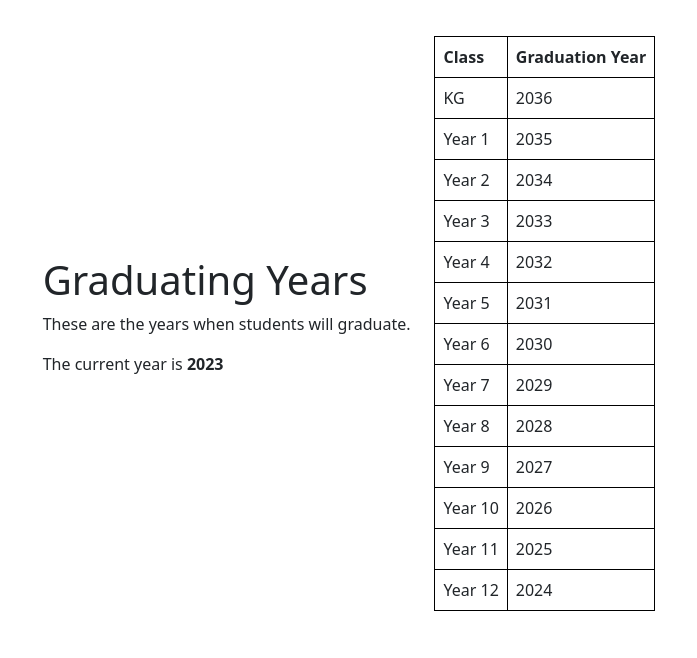
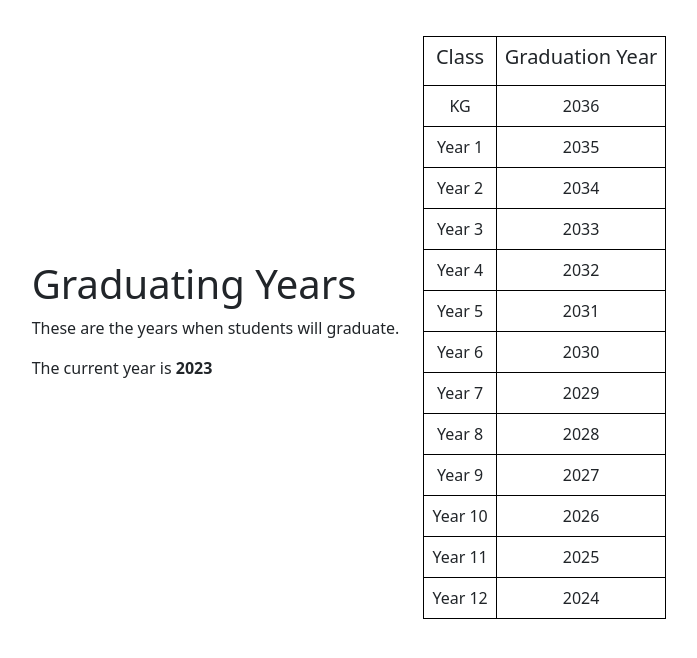
Before and after one commit to rcdjames/GradYears, a plain HTML site: page index.html in a window 1280 px wide. Shown: the whole page, without its empty margins (303-1000 px from the left). Drawn offline with nearby package versions, Linux system fonts and the light colour scheme.

Commit message:
minor styling and js clean up

```diff
--- a/index.html
+++ b/index.html
@@ -5,7 +5,7 @@
     <link href="https://cdn.jsdelivr.net/npm/bootstrap@5.3.0/dist/css/bootstrap.min.css" rel="stylesheet" crossorigin="anonymous">
     <link rel="stylesheet" type="text/css" href="styles.css">
   <body>
-    <div class="contentBlock d-flex flex-grow-1 justify-content-center align-items-center" style="padding: 36px">
+    <div class="d-flex flex-grow-1 justify-content-center align-items-center" style="padding: 36px">
       <div style="padding: 24px;">
         <h1>Graduating Years</h1>
         <p>These are the years when students will graduate.</p>
@@ -13,7 +13,7 @@
         <p id="gradTable"></p>
       </div>
         <table>
-          <tr><th>Class</th><th>Graduation Year</th></tr>
+          <tr><th><h5>Class</h5></th><th><h5>Graduation Year</h5></th></tr>
           <tr><td>KG</td><td id=kgGradYear></td></tr>
           <tr><td>Year 1</td><td id=y1GradYear></td></tr>
           <tr><td>Year 2</td><td id=y2GradYear></td></tr>
@@ -33,11 +33,11 @@
   </head>
   <script src="https://cdn.jsdelivr.net/npm/bootstrap@5.3.0/dist/js/bootstrap.bundle.min.js" crossorigin="anonymous"></script>
   <script>
-    // get the current year in format YYYY
+    // get the current year in format YYYY e.g 2013
     var currentYear = new Date().getFullYear();
 
     // update table elements with calculated graduation years
-    document.getElementById("currentYearIs").innerHTML = "The current year is " + "<b>" + currentYear + "</b>"
+    document.getElementById("currentYearIs").innerHTML = "The current year is " + "<b>" + currentYear + "</b>";
     document.getElementById("kgGradYear").innerText = currentYear + 13;
     document.getElementById("y1GradYear").innerText = currentYear + 12;
     document.getElementById("y2GradYear").innerText = currentYear + 11;
--- a/styles.css
+++ b/styles.css
@@ -1,2 +1,2 @@
-table, th, td { border: 1px solid black; padding: 8px}
-td:hover { background-color: cornflowerblue; color: white }
+table, th, td { border: 1px solid black; padding: 8px; text-align: center; }
+td:hover { background-color: cornflowerblue; color: white; font-weight: 500; }
```
